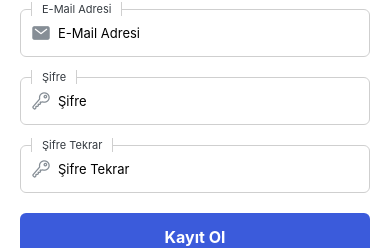
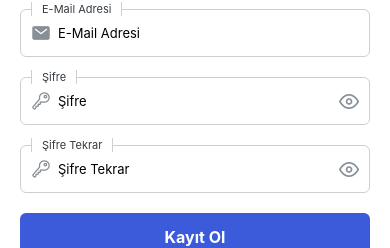
Before and after one commit to Kocayamak/modern-mobile-todo-list, a React Native app: screen /Register in a window 390 px wide. Shown: the part 425-673 px from the top of the page. Built offline with nearby package versions, Linux system fonts and the light colour scheme.

Commit message:
register completed

```diff
--- a/src/components/auth/Login.jsx
+++ b/src/components/auth/Login.jsx
@@ -16,7 +16,7 @@ export default function Login({ navigation }) {
           data={loginForm}
           renderItem={({ item }) => (
             <View className="w-full mt-5">
-              <Input title={item.title} icon={item.icon} />
+              <Input title={item.title} icon={item.icon} isSecure={item.isSecure} secureIcon={item.secureIcon} />
             </View>
           )}
           keyExtractor={(item) => item.id}
--- a/src/components/auth/Register.jsx
+++ b/src/components/auth/Register.jsx
@@ -16,7 +16,7 @@ export default function Register({ navigation }) {
           data={registerForm}
           renderItem={({ item }) => (
             <View className="w-full mt-5">
-              <Input title={item.title} icon={item.icon} />
+              <Input title={item.title} icon={item.icon} isSecure={item.isSecure} secureIcon={item.secureIcon} />
             </View>
           )}
           keyExtractor={(item) => item.id}
--- a/src/components/shared/Input.jsx
+++ b/src/components/shared/Input.jsx
@@ -1,15 +1,39 @@
-import { Text, View, TextInput } from "react-native";
-import React from "react";
-import { Ionicons } from "@expo/vector-icons";
+import { Text, View, TextInput, TouchableOpacity } from "react-native";
+import React, { useState } from "react";
 
-export default function Input({title, icon}) {
-  return (
+export default function Input({
+  title,
+  icon,
+  isSecure = false,
+  secureIcon = false,
+}) {
+  const [isVisible, setIsVisible] = useState(false);
+
+  const handleChangeIsVisible = () => {
+    setIsVisible(!isVisible);
+  };
+
+  return isSecure ? (
     <View className="w-full h-12 rounded-[6px] border-[1px] border-border bg-white relative">
-      <View className="absolute left-[10px] top-[12px]">
-        {icon}
-      </View>
+      <View className="absolute left-[10px] top-[12px]">{icon}</View>
+      <TextInput className="h-full px-[37px] text-[13px]" placeholder={title} secureTextEntry={!isVisible} />
+      <Text className="text-[11px] text-primary absolute top-[-8px] left-[10px] bg-white px-[10px] border-l-[1px] border-r-[1px] border-border">
+        {title}
+      </Text>
+      <TouchableOpacity
+        className="absolute right-[10px] top-[12px]"
+        onPress={handleChangeIsVisible}
+      >
+        {isVisible ? secureIcon.invisible : secureIcon.visible}
+      </TouchableOpacity>
+    </View>
+  ) : (
+    <View className="w-full h-12 rounded-[6px] border-[1px] border-border bg-white relative">
+      <View className="absolute left-[10px] top-[12px]">{icon}</View>
       <TextInput className="h-full px-[37px] text-[13px]" placeholder={title} />
-      <Text className="text-[11px] text-primary absolute top-[-8px] left-[10px] bg-white px-[10px] border-l-[1px] border-r-[1px] border-border">{title}</Text>
+      <Text className="text-[11px] text-primary absolute top-[-8px] left-[10px] bg-white px-[10px] border-l-[1px] border-r-[1px] border-border">
+        {title}
+      </Text>
     </View>
   );
 }
--- a/src/utils/const/authForm.js
+++ b/src/utils/const/authForm.js
@@ -2,41 +2,56 @@ import { Ionicons, Feather } from "@expo/vector-icons";
 
 export const loginForm = [
   {
-    id : 1,
+    id: 1,
     title: "E-Mail Adresi",
     icon: <Ionicons name="mail" size={20} color="#868E96" />,
   },
   {
-    id : 2,
+    id: 2,
     title: "Şifre",
     icon: <Ionicons name="key-outline" size={20} color="#868E96" />,
+    isSecure: true,
+    secureIcon: {
+      visible: <Feather name="eye" size={20} color="#868E96" />,
+      invisible: <Feather name="eye-off" size={20} color="#868E96" />,
+    },
   },
 ];
 
 export const registerForm = [
   {
-        id : 1,
-        title : "Ad",
-        icon : <Feather name="user" size={20} color="#868E96" />
+    id: 1,
+    title: "Ad",
+    icon: <Feather name="user" size={20} color="#868E96" />,
   },
   {
-        id : 2,
-        title : "Soyad",
-        icon : <Feather name="user" size={20} color="#868E96" />
+    id: 2,
+    title: "Soyad",
+    icon: <Feather name="user" size={20} color="#868E96" />,
   },
   {
-        id : 3,
-        title : "E-Mail Adresi",
-        icon : <Ionicons name="mail" size={20} color="#868E96" />
+    id: 3,
+    title: "E-Mail Adresi",
+    icon: <Ionicons name="mail" size={20} color="#868E96" />,
   },
   {
-        id : 4,
-        title : "Şifre",
-        icon : <Ionicons name="key-outline" size={20} color="#868E96" />
+    id: 4,
+    title: "Şifre",
+    icon: <Ionicons name="key-outline" size={20} color="#868E96" />,
+    isSecure: true,
+    secureIcon: {
+      visible: <Feather name="eye" size={20} color="#868E96" />,
+      invisible: <Feather name="eye-off" size={20} color="#868E96" />,
+    },
   },
   {
-        id : 5,
-        title : "Şifre Tekrar",
-        icon : <Ionicons name="key-outline" size={20} color="#868E96" />
-    }
-]
+    id: 5,
+    title: "Şifre Tekrar",
+    icon: <Ionicons name="key-outline" size={20} color="#868E96" />,
+    isSecure: true,
+    secureIcon: {
+      visible: <Feather name="eye" size={20} color="#868E96" />,
+      invisible: <Feather name="eye-off" size={20} color="#868E96" />,
+    },
+  },
+];
```
Lines whose indentation alone changed are shown as unchanged.
